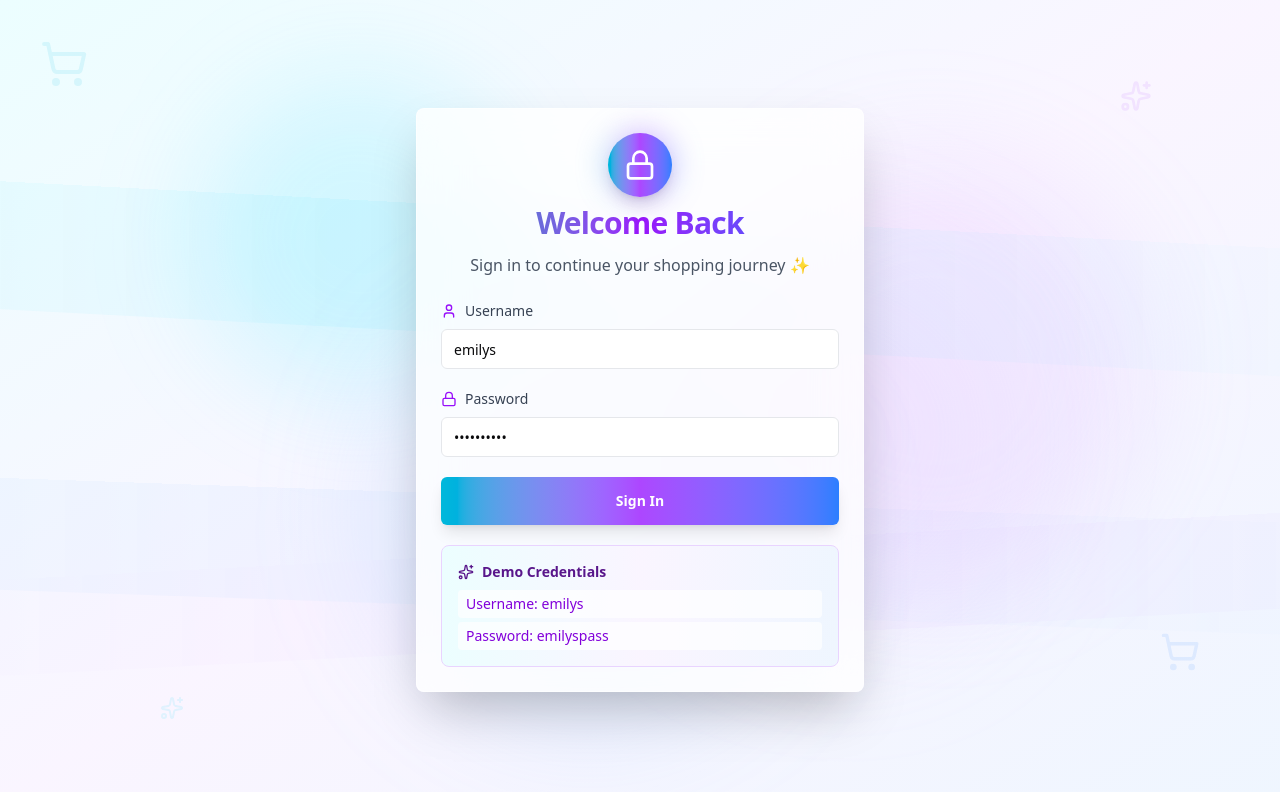
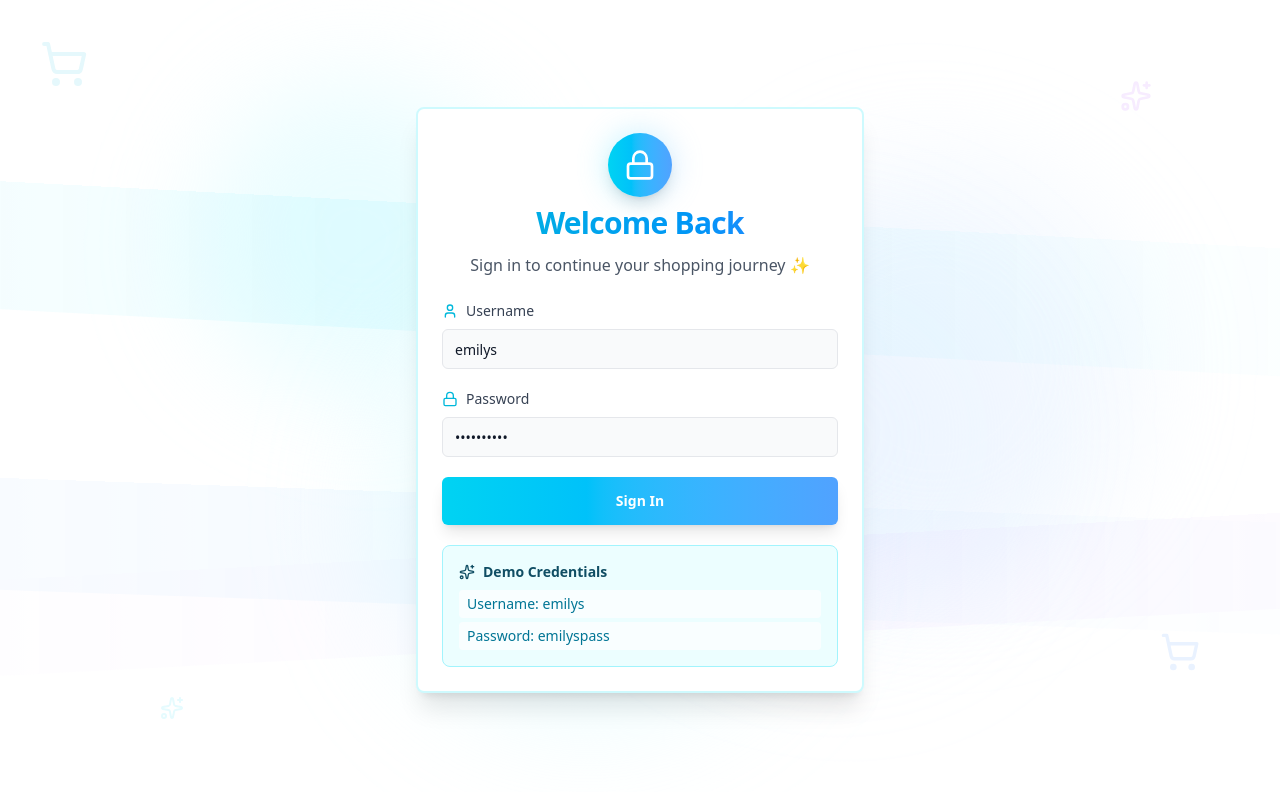
Before and after one commit to vedhavk/cartflow, a Next.js app: page /login in a window 1280 px wide. Shown: the top 792 px of the page. Built offline with nearby package versions, Linux system fonts and the light colour scheme.

Commit message:
fix: resolve all TypeScript build errors

```diff
--- a/app/login/page.tsx
+++ b/app/login/page.tsx
@@ -229,7 +229,7 @@ export default function LoginPage() {
   return (
     <div
       ref={containerRef}
-      className="relative flex min-h-screen items-center justify-center overflow-hidden bg-gradient-to-br from-cyan-50 via-purple-50 to-blue-50"
+      className="relative flex min-h-screen items-center justify-center overflow-hidden bg-white"
     >
       {/* Animated floating background orbs */}
       <div className="absolute inset-0 overflow-hidden pointer-events-none">
@@ -237,25 +237,25 @@ export default function LoginPage() {
           ref={(el) => {
             if (el) floatingElements.current[0] = el;
           }}
-          className="absolute top-20 left-20 w-96 h-96 bg-cyan-300/20 rounded-full blur-3xl"
+          className="absolute top-20 left-20 w-96 h-96 bg-cyan-100/40 rounded-full blur-3xl"
         />
         <div
           ref={(el) => {
             if (el) floatingElements.current[1] = el;
           }}
-          className="absolute top-40 right-20 w-[500px] h-[500px] bg-purple-300/20 rounded-full blur-3xl"
+          className="absolute top-40 right-20 w-[500px] h-[500px] bg-blue-100/30 rounded-full blur-3xl"
         />
         <div
           ref={(el) => {
             if (el) floatingElements.current[2] = el;
           }}
-          className="absolute bottom-20 left-1/3 w-[450px] h-[450px] bg-blue-300/20 rounded-full blur-3xl"
+          className="absolute bottom-20 left-1/3 w-[450px] h-[450px] bg-cyan-100/35 rounded-full blur-3xl"
         />
         <div
           ref={(el) => {
             if (el) floatingElements.current[3] = el;
           }}
-          className="absolute bottom-40 right-1/4 w-80 h-80 bg-purple-200/25 rounded-full blur-3xl"
+          className="absolute bottom-40 right-1/4 w-80 h-80 bg-blue-100/25 rounded-full blur-3xl"
         />
       </div>
 
@@ -308,18 +308,18 @@ export default function LoginPage() {
 
       <Card
         ref={cardRef}
-        className="relative z-10 w-full max-w-md shadow-2xl border border-white/50 backdrop-blur-xl bg-white/80"
+        className="relative z-10 w-full max-w-md shadow-xl border-2 border-cyan-100 bg-white"
       >
         <CardHeader ref={headerRef} className="space-y-3 text-center">
           <div className="flex justify-center mb-2">
             <div className="relative">
-              <div className="absolute inset-0 bg-gradient-to-r from-cyan-500 via-purple-500 to-blue-500 rounded-full blur-lg opacity-50" />
-              <div className="relative bg-gradient-to-r from-cyan-500 via-purple-500 to-blue-500 p-4 rounded-full shadow-lg">
+              <div className="absolute inset-0 bg-gradient-to-r from-cyan-300 to-blue-300 rounded-full blur-lg opacity-40" />
+              <div className="relative bg-gradient-to-r from-cyan-400 to-blue-400 p-4 rounded-full shadow-lg">
                 <Lock className="w-8 h-8 text-white" />
               </div>
             </div>
           </div>
-          <CardTitle className="text-3xl font-bold bg-gradient-to-r from-cyan-600 via-purple-600 to-blue-600 bg-clip-text text-transparent">
+          <CardTitle className="text-3xl font-bold bg-gradient-to-r from-cyan-500 to-blue-500 bg-clip-text text-transparent">
             Welcome Back
           </CardTitle>
           <CardDescription className="text-base text-gray-600">
@@ -337,7 +337,7 @@ export default function LoginPage() {
                 htmlFor="username"
                 className="text-sm font-medium flex items-center gap-2 text-gray-700"
               >
-                <User className="w-4 h-4 text-purple-600" />
+                <User className="w-4 h-4 text-cyan-500" />
                 Username
               </label>
               <div className="relative group">
@@ -346,7 +346,7 @@ export default function LoginPage() {
                   type="text"
                   {...register("username")}
                   disabled={loginMutation.isPending}
-                  className="transition-all duration-300 focus:ring-2 focus:ring-purple-500 border-gray-200 hover:border-purple-300"
+                  className="transition-all duration-300 focus:ring-2 focus:ring-cyan-400 border-gray-200 hover:border-cyan-300"
                 />
               </div>
               {errors.username && (
@@ -361,7 +361,7 @@ export default function LoginPage() {
                 htmlFor="password"
                 className="text-sm font-medium flex items-center gap-2 text-gray-700"
               >
-                <Lock className="w-4 h-4 text-purple-600" />
+                <Lock className="w-4 h-4 text-cyan-500" />
                 Password
               </label>
               <div className="relative group">
@@ -370,7 +370,7 @@ export default function LoginPage() {
                   type="password"
                   {...register("password")}
                   disabled={loginMutation.isPending}
-                  className="transition-all duration-300 focus:ring-2 focus:ring-purple-500 border-gray-200 hover:border-purple-300"
+                  className="transition-all duration-300 focus:ring-2 focus:ring-cyan-400 border-gray-200 hover:border-cyan-300"
                 />
               </div>
               {errors.password && (
@@ -390,7 +390,7 @@ export default function LoginPage() {
 
             <Button
               type="submit"
-              className="submit-btn w-full bg-gradient-to-r from-cyan-500 via-purple-500 to-blue-500 hover:from-cyan-600 hover:via-purple-600 hover:to-blue-600 text-white font-semibold py-6 shadow-lg hover:shadow-xl transition-all duration-300"
+              className="submit-btn w-full bg-gradient-to-r from-cyan-400 to-blue-400 hover:from-cyan-500 hover:to-blue-500 text-white font-semibold py-6 shadow-lg hover:shadow-xl transition-all duration-300"
               disabled={loginMutation.isPending}
             >
               {loginMutation.isPending ? (
@@ -403,12 +403,12 @@ export default function LoginPage() {
               )}
             </Button>
 
-            <div className="form-field bg-gradient-to-r from-cyan-50 via-purple-50 to-blue-50 p-4 rounded-lg border border-purple-200">
-              <p className="text-sm font-semibold text-purple-900 mb-2 flex items-center gap-2">
+            <div className="form-field bg-cyan-50 p-4 rounded-lg border border-cyan-200">
+              <p className="text-sm font-semibold text-cyan-900 mb-2 flex items-center gap-2">
                 <Sparkles className="w-4 h-4" />
                 Demo Credentials
               </p>
-              <div className="space-y-1 text-sm text-purple-700">
+              <div className="space-y-1 text-sm text-cyan-700">
                 <p className="font-mono bg-white/70 px-2 py-1 rounded">
                   Username: emilys
                 </p>
--- a/app/orders/page.tsx
+++ b/app/orders/page.tsx
@@ -96,7 +96,7 @@ export default function OrdersPage() {
               <p className="mt-2 text-slate-500">
                 Your order history will appear here
               </p>
-              <Link href="/dashboard">
+              <Link href="/products">
                 <button className="mt-6 bg-gradient-to-r from-purple-500 to-purple-600 hover:from-purple-600 hover:to-purple-700 text-white px-6 py-3 rounded-xl font-medium shadow-lg transition-all">
                   Start Shopping
                 </button>
--- a/components/products/product-card.tsx
+++ b/components/products/product-card.tsx
@@ -73,7 +73,7 @@ export function ProductCard({ product, onEdit, onDelete }: ProductCardProps) {
         </CardContent>
         <CardFooter className="flex gap-2 p-4 pt-0">
           <Button
-            className="flex-1"
+            className="flex-1 bg-blue-500 hover:bg-blue-600 text-white"
             onClick={handleAddToCart}
             disabled={product.stock === 0}
           >
--- a/components/ui/card.tsx
+++ b/components/ui/card.tsx
@@ -8,7 +8,7 @@ const Card = React.forwardRef<HTMLDivElement, CardProps>(
     <div
       ref={ref}
       className={cn(
-        "rounded-lg border border-zinc-200 bg-white text-zinc-950 shadow-sm dark:border-zinc-800 dark:bg-zinc-950 dark:text-zinc-50",
+        "rounded-lg border border-zinc-200 bg-gray-50 text-zinc-950 shadow-sm",
         className
       )}
       {...props}
--- a/components/ui/input.tsx
+++ b/components/ui/input.tsx
@@ -10,7 +10,7 @@ const Input = React.forwardRef<HTMLInputElement, InputProps>(
       <input
         type={type}
         className={cn(
-          "flex h-10 w-full rounded-md border border-zinc-200 dark:border-zinc-800 bg-white dark:bg-zinc-950 px-3 py-2 text-sm placeholder:text-zinc-500 dark:placeholder:text-zinc-400 focus-visible:outline-none focus-visible:ring-2 focus-visible:ring-zinc-950 dark:focus-visible:ring-zinc-300 focus-visible:ring-offset-2 disabled:cursor-not-allowed disabled:opacity-50",
+          "flex h-10 w-full rounded-md border border-zinc-200 bg-gray-50 px-3 py-2 text-sm text-gray-900 placeholder:text-zinc-500 focus-visible:outline-none focus-visible:ring-2 focus-visible:ring-zinc-950 focus-visible:ring-offset-2 disabled:cursor-not-allowed disabled:opacity-50",
           className
         )}
         ref={ref}
```
